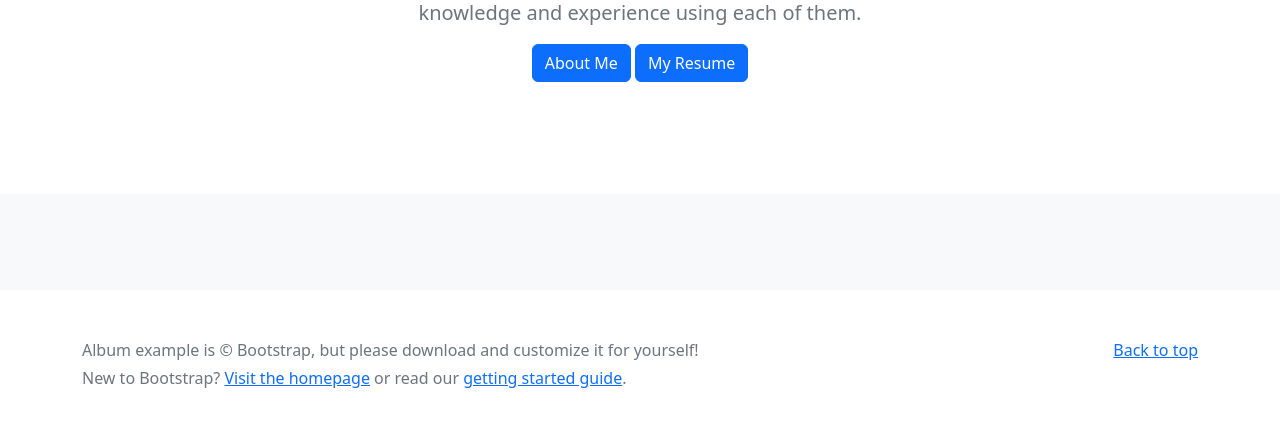
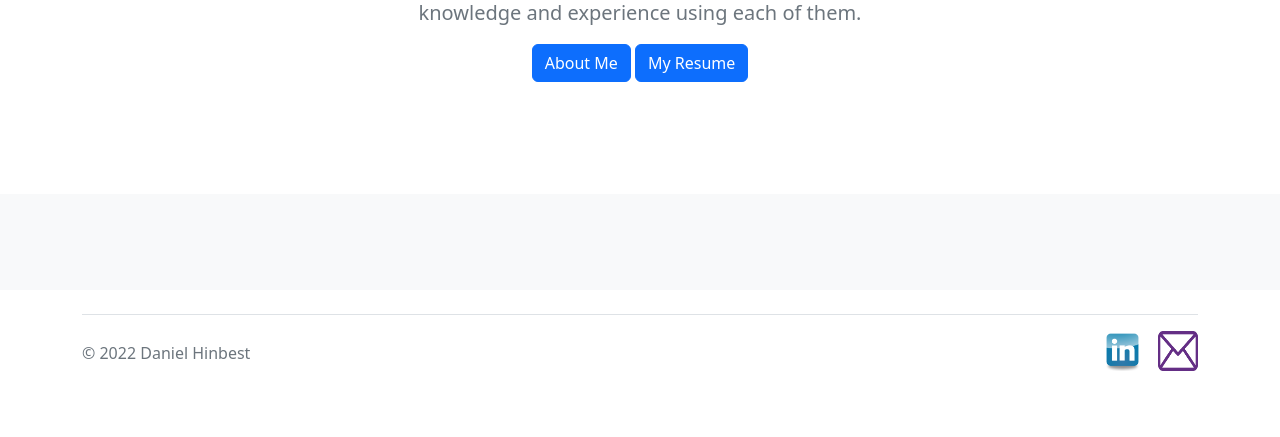
Before and after one commit to DanielHinbest/Portfolio, a Django app: page / in a window 1280 px wide. Shown: the part 330-767 px from the top of the page. Run offline with Django 4.2, Linux system fonts and the light colour scheme; data that the repository does not hold is empty; some libraries are stand-ins or nearby versions.

Commit message:
updated footer

```diff
--- a/portfolio/templates/portfolio/base.html
+++ b/portfolio/templates/portfolio/base.html
@@ -62,15 +62,18 @@
   {% endblock content %}
 </main>
 
-<footer class="text-muted py-5">
-  <div class="container">
-    <p class="float-end mb-1">
-      <a href="#">Back to top</a>
-    </p>
-    <p class="mb-1">Album example is &copy; Bootstrap, but please download and customize it for yourself!</p>
-    <p class="mb-0">New to Bootstrap? <a href="/">Visit the homepage</a> or read our <a href="../getting-started/introduction/">getting started guide</a>.</p>
-  </div>
-</footer>
+<div class="container">
+  <footer class="d-flex flex-wrap justify-content-between align-items-center py-3 my-4 border-top">
+    <div class="col-md-4 d-flex align-items-center">
+      <span class="mb-3 mb-md-0 text-muted">&copy; {% now "Y" %} Daniel Hinbest</span>
+    </div>
+
+    <ul class="nav col-md-4 justify-content-end list-unstyled d-flex">
+      <li class="ms-3"><a class="text-muted" href="https://www.linkedin.com/in/daniel-hinbest/" target="_blank"><img class="bi" width="40" height="40" src="{% static 'portfolio/images/linkedin.png' %}"/></a></li>
+      <li class="ms-3"><a class="text-muted" href="#"><img class="bi" width="40" height="40" src="{% static 'portfolio/images/email.png' %}"/></a></li>
+    </ul>
+  </footer>
+</div>
 
     <script src="{% static 'portfolio/js/bootstrap.bundle.min.js' %}"></script>
 
```
